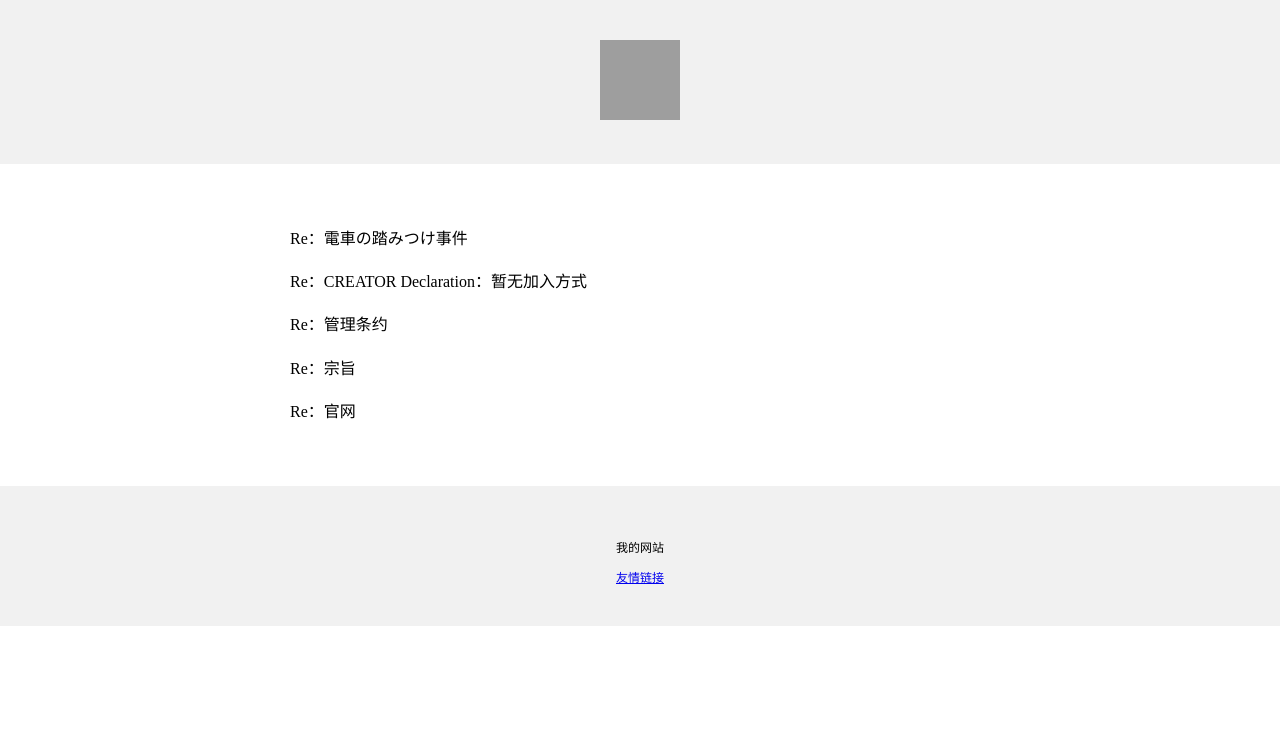
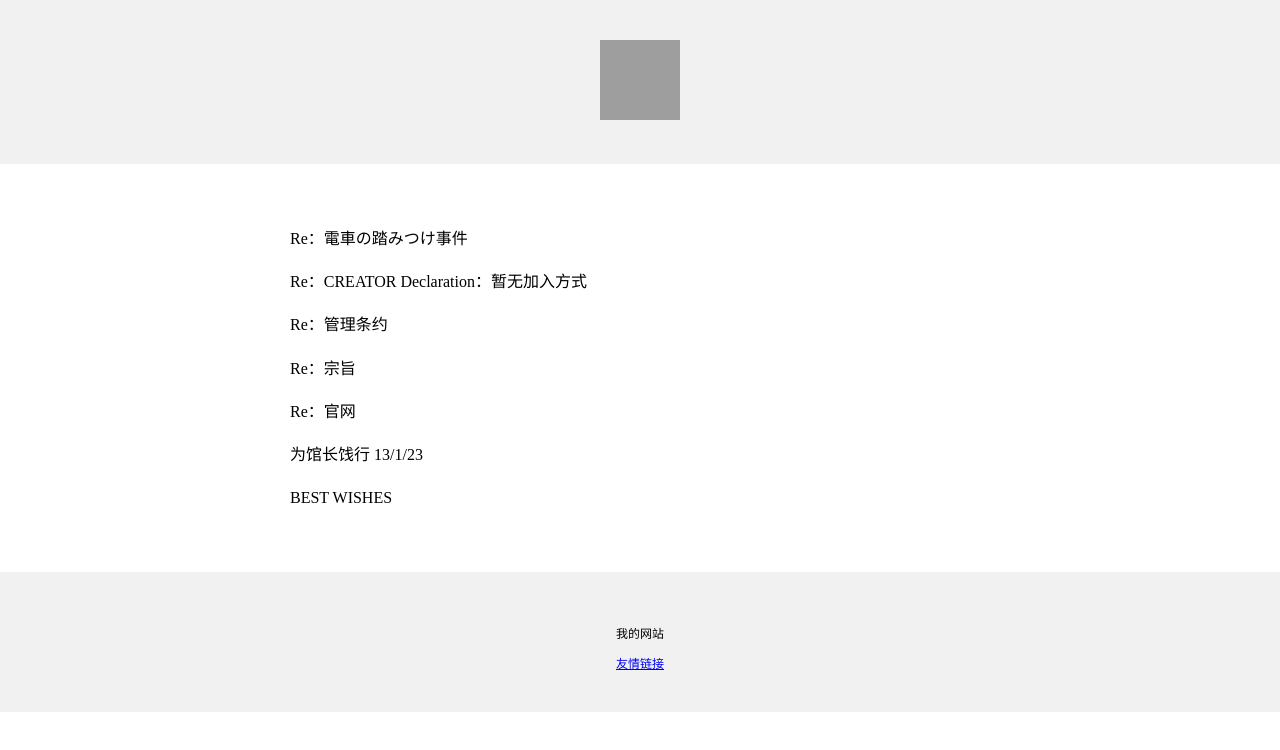
Before and after one commit to tsumararara/-, a plain HTML site: page index.html in a window 1280 px wide. Drawn offline with Linux system fonts and the light colour scheme; grey boxes are pictures that could not be loaded.

Commit message:
Update index.html

```diff
--- a/index.html
+++ b/index.html
@@ -29,6 +29,8 @@
       <p>Re：管理条约</p>
       <p>Re：宗旨</p>
       <p>Re：官网</p>
+      <P>为馆长饯行 13/1/23</P>
+      <p>BEST WISHES</p>
     </div>
     <div style="
       background-color: #f1f1f1;
```
